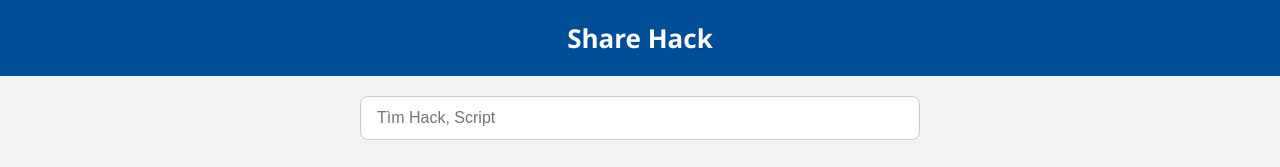
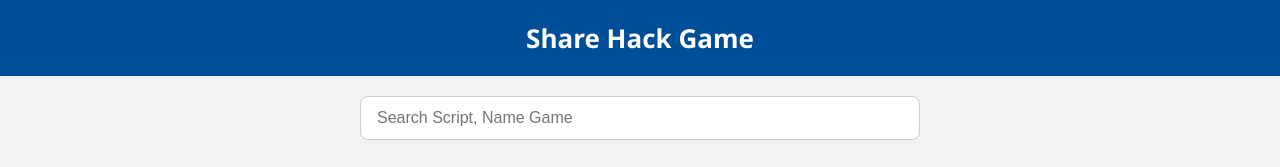
Before and after one commit to ziugpro/ziugpro.github.io, a plain HTML site: page index.html in a window 1280 px wide. Shown: the top 167 px of the page. Drawn offline with Linux system fonts and the light colour scheme.

Commit message:
Update index.html

```diff
--- a/index.html
+++ b/index.html
@@ -122,14 +122,14 @@
   </style>
 </head>
 <body>
-  <header>Share Hack</header>
+  <header>Share Hack Game</header>
 
   <div class="search-bar">
-    <input type="text" id="searchInput" placeholder="Tìm Hack, Script">
+    <input type="text" id="searchInput" placeholder="Search Script, Name Game">
   </div>
 
   <div class="news-container">
-    <a href="https://zyrooi.github.io/client-mod" class="news-card">
+    <a href="https://ziugpro.github.io/client-mod" class="news-card">
       <img src="https://i.imgur.com/G816Krm.jpeg" alt="Ảnh bài viết demo">
       <div class="news-content">
         <div class="news-title">Hack Blox Fruit</div>
```
